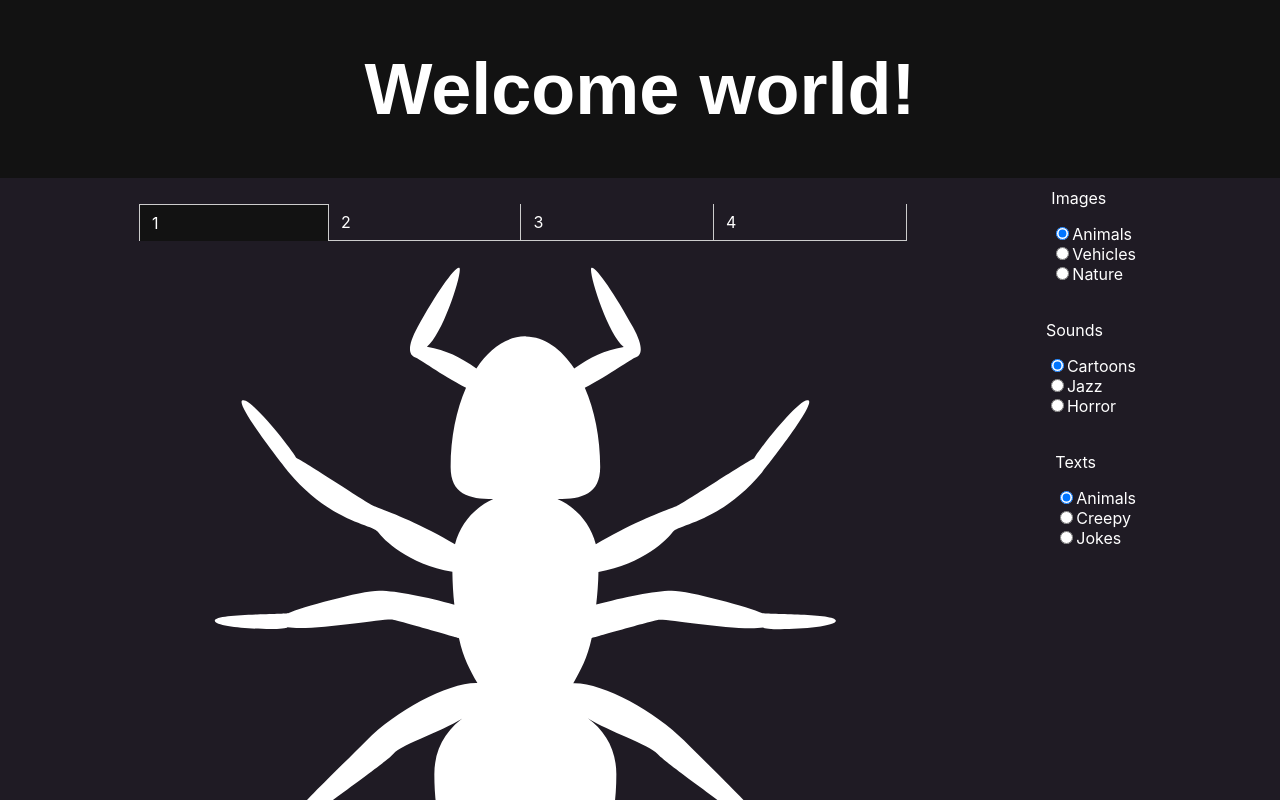
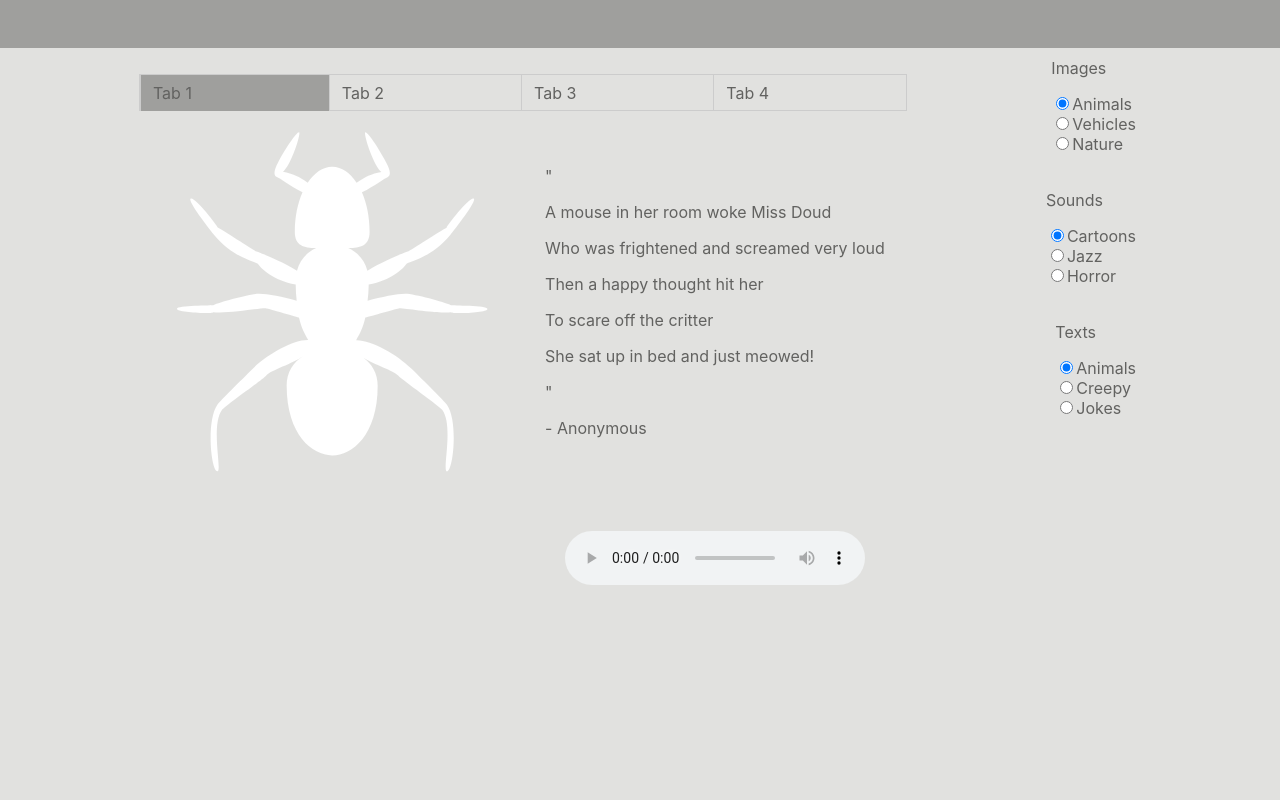
Before and after one commit to williamostensen98/Webutvikling-Prosjekt2, a React (Create React App) app: page / in a window 1280 px wide. Shown: the top 800 px of the page. Built offline with nearby package versions, Linux system fonts and the light colour scheme.

Commit message:
Css styling og layot #10

```diff
--- a/src/App.js
+++ b/src/App.js
@@ -64,7 +64,7 @@ class App extends Component {
             />);
         return (
             <div>
-                <Header headerText="Welcome world!"/>
+                <Header/>
                 <div className="main-content">
                     <Tabs
                         mediaCategories={this.state.data}
--- a/src/components/Tab.js
+++ b/src/components/Tab.js
@@ -41,7 +41,7 @@ class Tab extends Component {
         className={className}
         onClick={onClick}
       >
-        {label}
+        Tab {label}
       </li>
     );
   }
--- a/src/components/TabContent.js
+++ b/src/components/TabContent.js
@@ -80,10 +80,19 @@ class TabContent extends Component {
     render() {
         return(
             <div className="tab-content-container">
-                <div className="image" dangerouslySetInnerHTML={{__html: this.state.image}} ></div>
-                <audio src={this.state.audio} controls autoPlay/>
-                <p>{this.renderText()}</p>
-                <h1>{this.renderAuthor()}</h1>
+                <div className="image">
+                    <div id="svg_img" dangerouslySetInnerHTML={{__html: this.state.image}} ></div>
+                </div>
+                <div className="nested">
+                    <div className="text-wrap">
+                        &quot;{this.renderText()}&quot;
+                        <p> - {this.renderAuthor()}</p>
+                    </div>
+
+                    <div className="audio-wrap">
+                        <audio src={this.state.audio} controls autoPlay/>
+                    </div>
+                </div>
             </div>
         )
     }
--- a/src/css/main.css
+++ b/src/css/main.css
@@ -17,10 +17,14 @@ body {
   -webkit-font-smoothing: antialiased;
   -moz-osx-font-smoothing: grayscale;
   /* background-color: #121212; */
-  background-color: #1F1B24;
-  color: white;
-  display: flex;
-  flex-direction: column;
+  background-color: #e1e1df;
+  color: #626260;
+  width: 100%;
+  /* display: flex;
+  flex-direction: column; */
+}
+html, body{
+  overflow-x: hidden;
 }
 
 code {
@@ -32,11 +36,11 @@ code {
   display: flex;
   justify-content: center;
   /* background-color: #1F1B24; */
-  background-color: #121212;
+  background-color: #9f9f9d;
   width: 100%;
 }
 
-.header-container < h1 {
+.header-container > h1 {
   width: 100%;
 }
 
@@ -54,7 +58,8 @@ code {
 }
 
 .tab-list {
-  border-bottom: 1px solid #ccc;
+  border-left: 1px solid #ccc;
+  border-bottom:1px solid #ccc;
   padding-left: 0;
   display: flex;
 }
@@ -64,33 +69,72 @@ code {
   list-style: none;
   margin-bottom: -1px;
   border-right: 1px solid #ccc;
+  border-top:1px solid #ccc;
   padding: 0.5rem 0.75rem;
   flex:auto;
   justify-content: space-around;
   cursor: pointer;
 }
 
-
 .tab-list-active {
   border: solid #ccc;
   border-width: 1px 1px 0 1px;
-  background-color: #121212;
+  background-color: #9f9f9d;
   cursor: auto;
-}
-
-.tab-content {
-  justify-content: center;
 }
 
 .tabs {
   margin: 10px auto;
 }
 
+
 .main-content {
   display: flex;
   justify-content: center;
   flex-wrap: wrap;
 }
+
+.tab-content-container{
+  display:flex;
+  flex-direction: wrap;
+  flex-wrap: wrap;
+}
+.image, .nested{
+  width:50%;
+  height: 500px;
+
+  /* align-items: center;
+  justify-content: center; */
+}
+.image{
+  align-items: center;
+  justify-content: center;
+  margin: auto;
+
+
+}
+#svg_img{
+
+  width:100%;
+  height:100%
+}
+.nested{
+  display: flex;
+  flex-direction: column;
+
+}
+.text-wrap{
+  margin-top: 0;
+  margin: auto;
+  padding-top: 0;
+}
+.audio-wrap{
+  padding-bottom: 0;
+  margin: auto;
+}
+
+/* svg{width: 100%;} */
+
 
 .footer-container {
   background-color: #121212;
```
Also changed, not shown: public/media/svg/Animals/3.svg, public/media/svg/Animals/4.svg.
